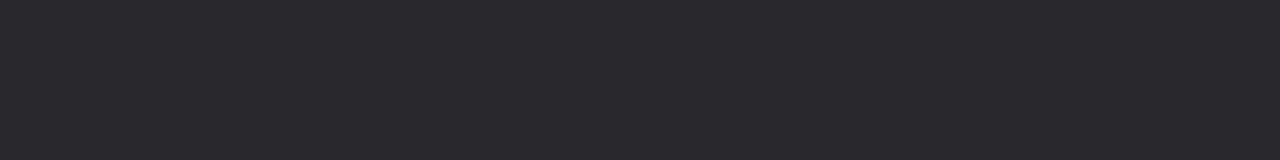
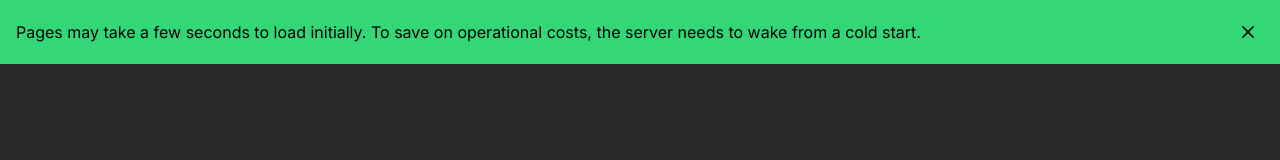
Before and after one commit to danielwildsmith/intrinsIQ, a Next.js app in the folder client/: page / in a window 1280 px wide. Shown: the top 160 px of the page. Built offline with nearby package versions, Linux system fonts and the light colour scheme; no server answers.

Commit message:
feat: add banner warning about cold start delay

```diff
--- a/client/app/page.tsx
+++ b/client/app/page.tsx
@@ -1,33 +1,76 @@
-"use client"
+"use client";
 
-import PageWrapper from "@/components/animations"
-import { Footer } from "@/components/footer"
-import Header from "@/components/nav-header"
-import { Box, Flex } from "@chakra-ui/react"
-import { useEffect } from "react"
+import PageWrapper from "@/components/animations";
+import { Footer } from "@/components/footer";
+import Header from "@/components/nav-header";
+import { Box, Flex, Text, CloseButton } from "@chakra-ui/react";
+import { useState, useEffect } from "react";
+
+const BANNER_TIMEOUT = 1 * 60 * 1000; // 30 minutes in milliseconds
 
 export default function Home() {
-  // Cold start time is slow, so i wake up server ASAP
+  const [showBanner, setShowBanner] = useState(false);
+
   useEffect(() => {
+    // Check if the user has seen the banner before and if enough time has passed
+    const lastSeen = localStorage.getItem("bannerLastSeen");
+    const now = new Date().getTime();
+
+    if (!lastSeen || now - parseInt(lastSeen) > BANNER_TIMEOUT) {
+      setShowBanner(true);
+
       const wakeUpServer = async () => {
         try {
           await fetch(`${process.env.NEXT_PUBLIC_SERVER_URL}/`);
         } catch (error) {
-        console.error('Error waking up server:', error);
+          console.error("Error waking up server:", error);
         }
       };
 
       wakeUpServer();
+
+      // Store the current timestamp in localStorage
+      localStorage.setItem("bannerLastSeen", now.toString());
+
+      // Hide the banner after 10 seconds
+      setTimeout(() => setShowBanner(false), 10000);
+    }
   }, []);
+
+  const closeBanner = () => {
+    setShowBanner(false);
+  };
 
   return (
     <PageWrapper>
       <main className="flex flex-col min-h-screen">
         <Header path="/" />
+
+        {showBanner && (
+          <Box
+            bg="#33d778"
+            p={4}
+            color="black"
+            position="absolute"
+            top={0}
+            width="100%"
+            zIndex={1000}
+          >
+            <Flex justify="space-between" align="center">
+              <Text>
+                Pages may take a few seconds to load initially. To save on
+                operational costs, the server needs to wake from a cold start.{" "}
+              </Text>
+              <CloseButton onClick={closeBanner} />
+            </Flex>
+          </Box>
+        )}
+
         {/* This Flex grows to push the footer down */}
         <Flex flex="1" direction="column" justify="center" />
+
         <Footer />
       </main>
     </PageWrapper>
-  )
+  );
 }
```
Lines whose indentation alone changed are shown as unchanged.
